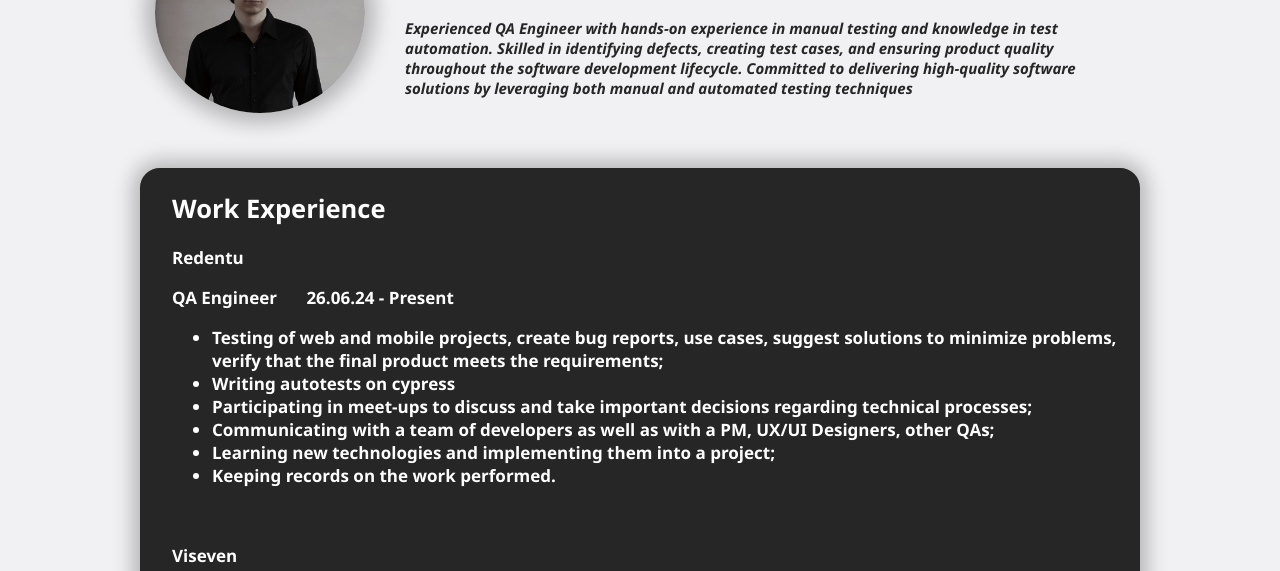
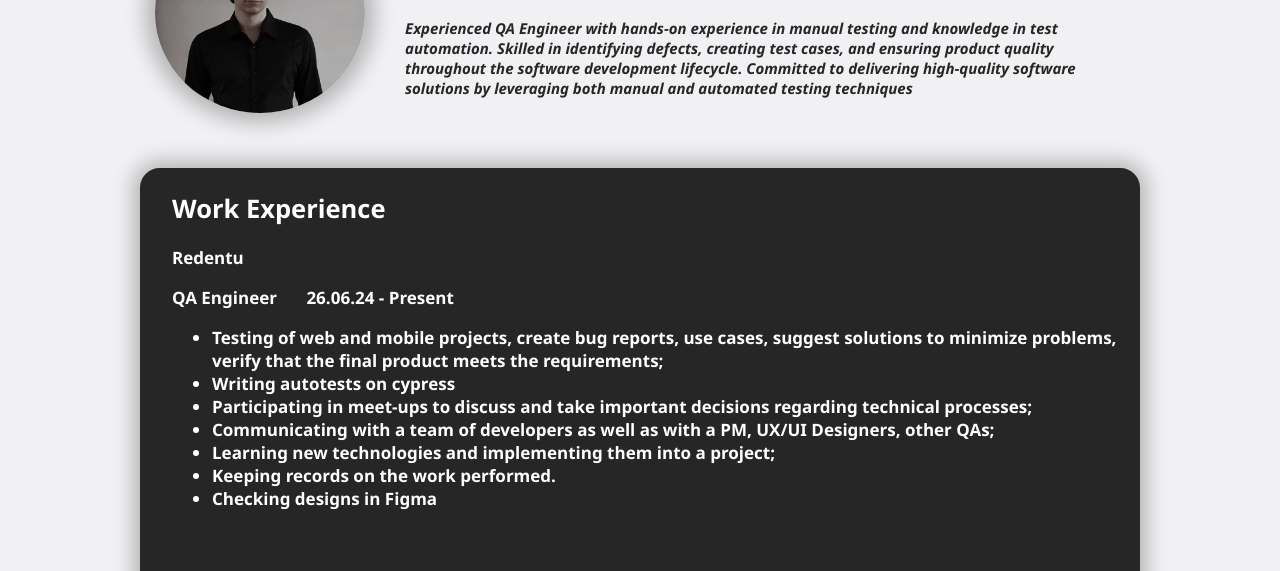
Before and after one commit to viktormark/qa_portfolio, a plain HTML site: page index.html in a window 1280 px wide. Shown: the part 161-732 px from the top of the page. Drawn offline with Linux system fonts and the light colour scheme.

Commit message:
Add design checking task to responsibilities list

```diff
--- a/index.html
+++ b/index.html
@@ -32,7 +32,8 @@
                 <li>Participating in meet-ups to discuss and take important decisions regarding technical processes;</li>
                 <li>Communicating with a team of developers as well as with a PM, UX/UI Designers, other QAs;</li>
                 <li>Learning new technologies and implementing them into a project;</li>
-                <li> Keeping records on the work performed.</li>
+                <li>Keeping records on the work performed.</li>
+                <li>Checking designs in Figma</li>
             </ul>
             <br>
             <p><b>Viseven</b></p>
```
